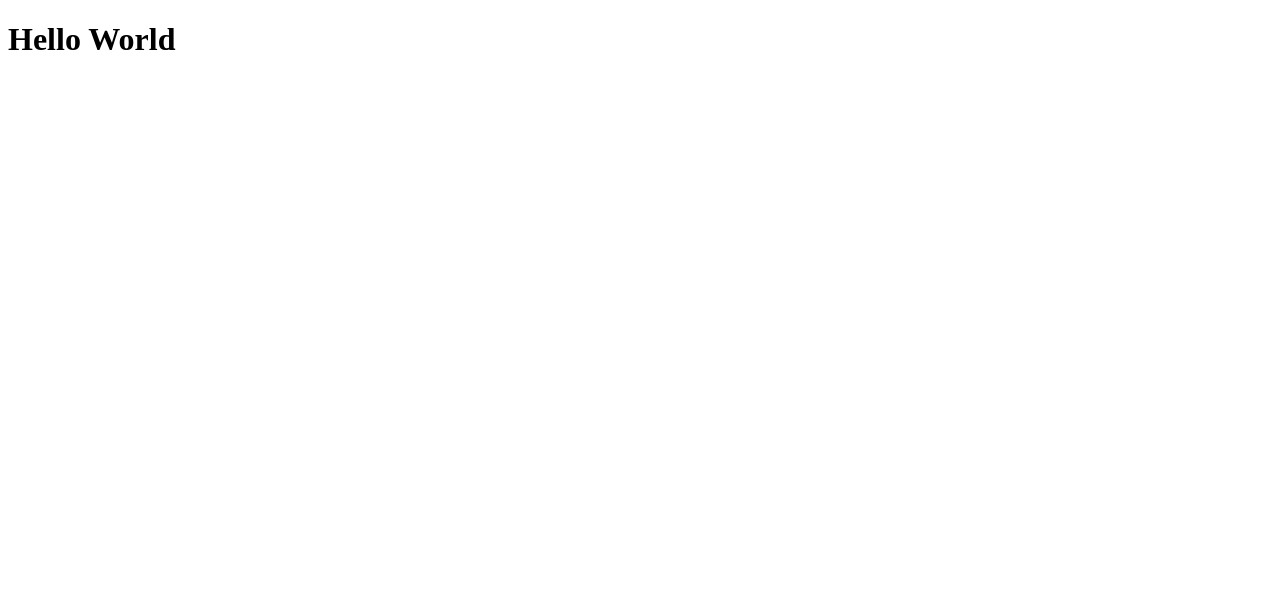
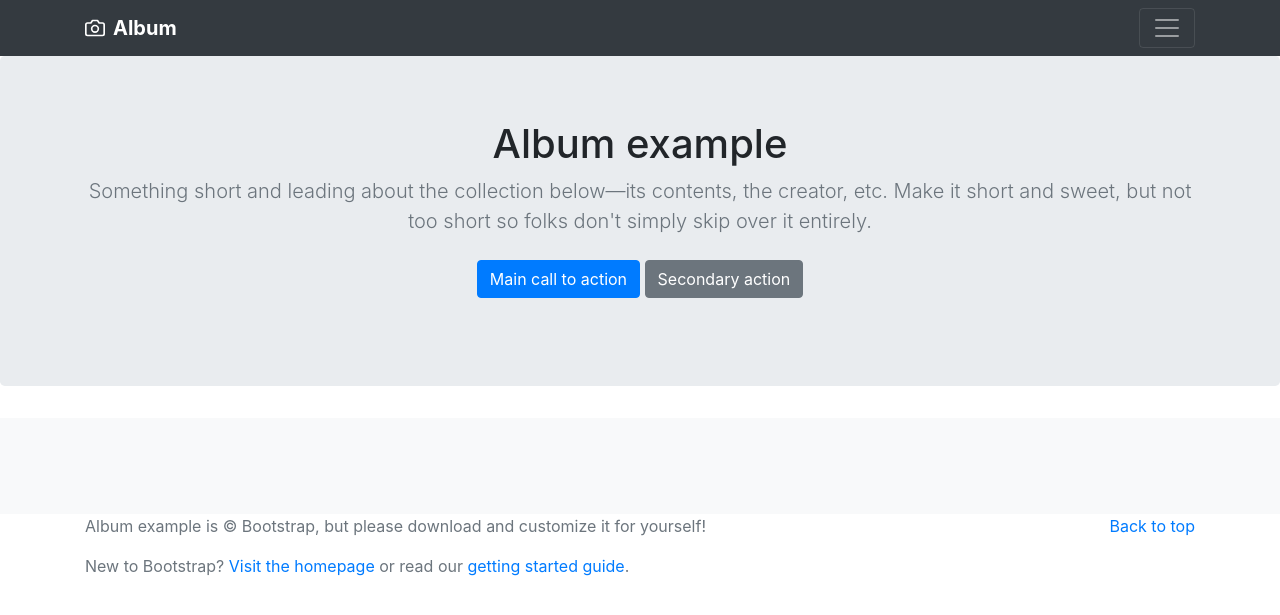
Before and after one commit to sohailk2/CapitalOne-SES-Hackathon, a Django app: page / in a window 1280 px wide. Before the commit the part shown is almost empty. Shown: the top 615 px of the page. Run offline with Django 3.2, Linux system fonts and the light colour scheme; some libraries are stand-ins or nearby versions.

Commit message:
add file 12:27pm

```diff
--- a/cashback/project/templates/project/home.html
+++ b/cashback/project/templates/project/home.html
@@ -1,10 +1,101 @@
-<!DOCTYPE html>
+
+<!doctype html>
 <html lang="en">
-<head>
-    <meta charset="UTF-8">
-    <title>Title</title>
-</head>
-<body>
-    <h1>Hello World</h1>
-</body>
+  <head>
+    <meta charset="utf-8">
+    <meta name="viewport" content="width=device-width, initial-scale=1, shrink-to-fit=no">
+    <meta name="description" content="">
+    <meta name="author" content="">
+    <link rel="icon" href="/docs/4.0/assets/img/favicons/favicon.ico">
+
+    <title>Album example for Bootstrap</title>
+
+    <link rel="canonical" href="https://getbootstrap.com/docs/4.0/examples/album/">
+
+    <!-- Bootstrap core CSS -->
+    <link rel="stylesheet" href="https://stackpath.bootstrapcdn.com/bootstrap/4.4.1/css/bootstrap.min.css" integrity="sha384-Vkoo8x4CGsO3+Hhxv8T/Q5PaXtkKtu6ug5TOeNV6gBiFeWPGFN9MuhOf23Q9Ifjh" crossorigin="anonymous">
+
+    <!-- Custom styles for this template -->
+    <link href="album.css" rel="stylesheet">
+  </head>
+
+  <body>
+
+    <header>
+      <div class="collapse bg-dark" id="navbarHeader">
+        <div class="container">
+          <div class="row">
+            <div class="col-sm-8 col-md-7 py-4">
+              <h4 class="text-white">About</h4>
+              <p class="text-muted">Add some information about the album below, the author, or any other background context. Make it a few sentences long so folks can pick up some informative tidbits. Then, link them off to some social networking sites or contact information.</p>
+            </div>
+            <div class="col-sm-4 offset-md-1 py-4">
+              <h4 class="text-white">Contact</h4>
+              <ul class="list-unstyled">
+                <li><a href="#" class="text-white">Follow on Twitter</a></li>
+                <li><a href="#" class="text-white">Like on Facebook</a></li>
+                <li><a href="#" class="text-white">Email me</a></li>
+              </ul>
+            </div>
+          </div>
+        </div>
+      </div>
+      <div class="navbar navbar-dark bg-dark box-shadow">
+        <div class="container d-flex justify-content-between">
+          <a href="#" class="navbar-brand d-flex align-items-center">
+            <svg xmlns="http://www.w3.org/2000/svg" width="20" height="20" viewBox="0 0 24 24" fill="none" stroke="currentColor" stroke-width="2" stroke-linecap="round" stroke-linejoin="round" class="mr-2"><path d="M23 19a2 2 0 0 1-2 2H3a2 2 0 0 1-2-2V8a2 2 0 0 1 2-2h4l2-3h6l2 3h4a2 2 0 0 1 2 2z"></path><circle cx="12" cy="13" r="4"></circle></svg>
+            <strong>Album</strong>
+          </a>
+          <button class="navbar-toggler" type="button" data-toggle="collapse" data-target="#navbarHeader" aria-controls="navbarHeader" aria-expanded="false" aria-label="Toggle navigation">
+            <span class="navbar-toggler-icon"></span>
+          </button>
+        </div>
+      </div>
+    </header>
+
+    <main role="main">
+
+      <section class="jumbotron text-center">
+        <div class="container">
+          <h1 class="jumbotron-heading">Album example</h1>
+          <p class="lead text-muted">Something short and leading about the collection below—its contents, the creator, etc. Make it short and sweet, but not too short so folks don't simply skip over it entirely.</p>
+          <p>
+            <a href="#" class="btn btn-primary my-2">Main call to action</a>
+            <a href="#" class="btn btn-secondary my-2">Secondary action</a>
+          </p>
+        </div>
+      </section>
+
+      <div class="album py-5 bg-light">
+        <div class="container">
+
+
+          </div>
+        </div>
+      </div>
+
+    </main>
+
+    <footer class="text-muted">
+      <div class="container">
+        <p class="float-right">
+          <a href="#">Back to top</a>
+        </p>
+        <p>Album example is &copy; Bootstrap, but please download and customize it for yourself!</p>
+        <p>New to Bootstrap? <a href="../../">Visit the homepage</a> or read our <a href="../../getting-started/">getting started guide</a>.</p>
+      </div>
+    </footer>
+
+    <!-- Bootstrap core JavaScript
+    ================================================== -->
+    <!-- Placed at the end of the document so the pages load faster -->
+    <script src="https://code.jquery.com/jquery-3.2.1.slim.min.js" integrity="sha384-KJ3o2DKtIkvYIK3UENzmM7KCkRr/rE9/Qpg6aAZGJwFDMVNA/GpGFF93hXpG5KkN" crossorigin="anonymous"></script>
+    <script>window.jQuery || document.write('<script src="../../assets/js/vendor/jquery-slim.min.js"><\/script>')</script>
+    <script src="../../assets/js/vendor/popper.min.js"></script>
+    <script src="../../dist/js/bootstrap.min.js"></script>
+    <script src="../../assets/js/vendor/holder.min.js"></script>
+    <script src="https://code.jquery.com/jquery-3.4.1.slim.min.js" integrity="sha384-J6qa4849blE2+poT4WnyKhv5vZF5SrPo0iEjwBvKU7imGFAV0wwj1yYfoRSJoZ+n" crossorigin="anonymous"></script>
+<script src="https://cdn.jsdelivr.net/npm/popper.js@1.16.0/dist/umd/popper.min.js" integrity="sha384-Q6E9RHvbIyZFJoft+2mJbHaEWldlvI9IOYy5n3zV9zzTtmI3UksdQRVvoxMfooAo" crossorigin="anonymous"></script>
+<script src="https://stackpath.bootstrapcdn.com/bootstrap/4.4.1/js/bootstrap.min.js" integrity="sha384-wfSDF2E50Y2D1uUdj0O3uMBJnjuUD4Ih7YwaYd1iqfktj0Uod8GCExl3Og8ifwB6" crossorigin="anonymous"></script>
+  </body>
 </html>
```
Also changed, not shown: 2 other files.
